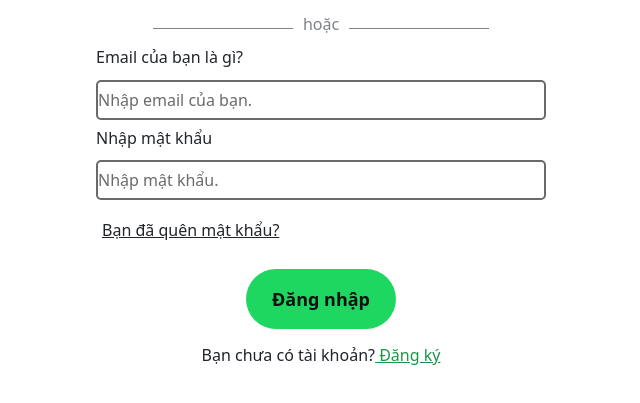
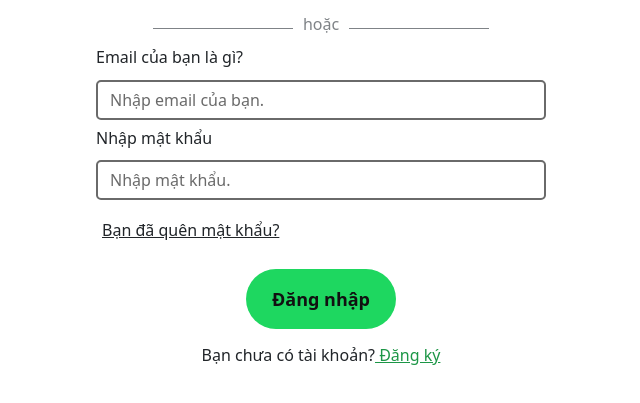
Before and after one commit to nguyenhung10012003/int2208_btl, a React (Create React App) app: page /login in a window 1280 px wide. Shown: the part 313-716 px from the top of the page, without its empty margins (319-959 px from the left). Built offline with nearby package versions, Linux system fonts and the light colour scheme.

Commit message:
Login: check valid

```diff
--- a/src/Server/routes/site.js
+++ b/src/Server/routes/site.js
@@ -6,5 +6,7 @@ const siteController = require('../controllers/SiteController');
 route.get('/', siteController.index);
 //Sign-up
 route.post('/sign-up', siteController.signUp);
+//Login
+route.post('/login', siteController.login);
 
 module.exports = route;
--- /dev/null
+++ b/src/pages/Login/FormLogin.js
@@ -0,0 +1,29 @@
+import styles from "./Login.module.scss";
+const url = 'http://localhost:3001/login';
+function FormLogin() {
+    return (
+        <form className={styles['formGroup']}>
+            <div className={styles['formInput']}>
+                <span className={styles['headInput']}>Email của bạn là gì?</span>
+                <input type={'email'} name={'email'} className={styles['inputData']} placeholder='Nhập email của bạn.'
+                       required></input>
+            </div>
+            <div className={styles['formInput']}>
+                <span className={styles['headInput']}>Nhập mật khẩu</span>
+                <input type={'password'} name={'password'} className={styles['inputData']} placeholder='Nhập mật khẩu.' required></input>
+            </div>
+            <div className={styles['footerLogin']}>
+                <span className={styles['fogotPassword']}>Bạn đã quên mật khẩu?</span>
+                <button type='submit' formAction={url} formMethod={'post'} className={styles['submitLogin']}>
+                    Đăng nhập
+                </button>
+                <span className={styles['hasAccount']}>
+                        Bạn chưa có tài khoản?
+                        <a className={styles['hasAccountLink']} href='#'> Đăng ký</a>
+                </span>
+            </div>
+        </form>
+    )
+}
+
+export default FormLogin;
--- a/src/pages/Login/Login.module.scss
+++ b/src/pages/Login/Login.module.scss
@@ -118,7 +118,7 @@
   }
 
   .inputData {
-    color: 16px;
+    padding: 0 12px;
     width: 100%;
     border-radius: 5px;
     height: 40px;
--- /dev/null
+++ b/src/pages/Login/SideLogin.js
@@ -0,0 +1,19 @@
+import styles from "./Login.module.scss";
+
+function SideLogin() {
+    return(
+        <div className={styles['buttons']}>
+            <button type='button' className={styles['btnLoginFacebook']}>
+                <i className={`${styles.iconLogin} fa-brands fa-facebook`}></i>
+                Đăng nhập bằng Facebook
+            </button>
+
+            <button type='button' className={styles['btnLoginGoogle']}>
+                <i className={`${styles.iconGoogleLogin} fa-brands fa-google`}></i>
+                Đăng nhập bằng Google
+            </button>
+        </div>
+    )
+}
+
+export default SideLogin;
--- a/src/pages/Login/index.js
+++ b/src/pages/Login/index.js
@@ -1,48 +1,14 @@
 import styles from './Login.module.scss';
+import SideLogin from "./SideLogin";
+import FormLogin from "./FormLogin";
 
 function Login() {
     return (
             <div className={styles['Login']}>
-                <h1 className={styles['headingLogin']}>
-                    OneMusic
-                </h1>
-                <div className={styles['buttons']}>
-                    <button type='button' className={styles['btnLoginFacebook']}>
-                        <i className={`${styles.iconLogin} fa-brands fa-facebook`}></i>
-                        Đăng nhập bằng Facebook
-                    </button>
-
-                    <button type='button' className={styles['btnLoginGoogle']}>
-                        <i className={`${styles.iconGoogleLogin} fa-brands fa-google`}></i>
-                        Đăng nhập bằng Google
-                    </button>
-                </div>
-                    <span className={styles['spanOr']}>
-                    hoặc
-                </span>
-                <form className={styles['formGroup']}>
-                    <div className={styles['formInput']}>
-                        <span className={styles['headInput']}>Email của bạn là gì?</span>
-                        <input type={'email'} className={styles['inputData']} placeholder='Nhập email của bạn.' required ></input>
-                </div>
-                <div className={styles['formInput']}>
-                    <span className={styles['headInput']}>Nhập mật khẩu</span>
-                    <input type={'password'} className={styles['inputData']} placeholder='Nhập mật khẩu.' required ></input>
-                </div>
-                <div className={styles['footerLogin']}>
-
-                    <span className={styles['fogotPassword']}>Bạn đã quên mật khẩu?</span>
-
-                    <button type='submit' className={styles['submitLogin']}>
-                        Đăng nhập
-                    </button>
-
-                    <span className={styles['hasAccount']}>
-                        Bạn chưa có tài khoản?
-                        <a className={styles['hasAccountLink']} href='#'> Đăng ký</a>
-                    </span>
-                </div>
-            </form>
+                <h1 className={styles['headingLogin']}>OneMusic</h1>
+                <SideLogin/>
+                <span className={styles['spanOr']}>hoặc</span>
+                <FormLogin/>
         </div>
     );
 }
```
Also changed, not shown: src/Server/controllers/SiteController.js (+9 -0 lines).
